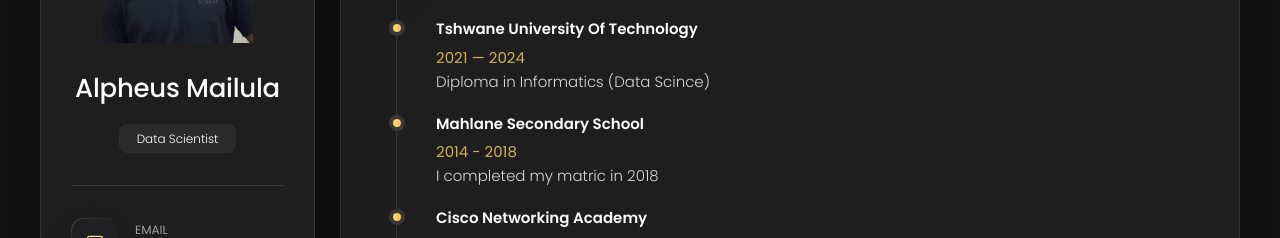
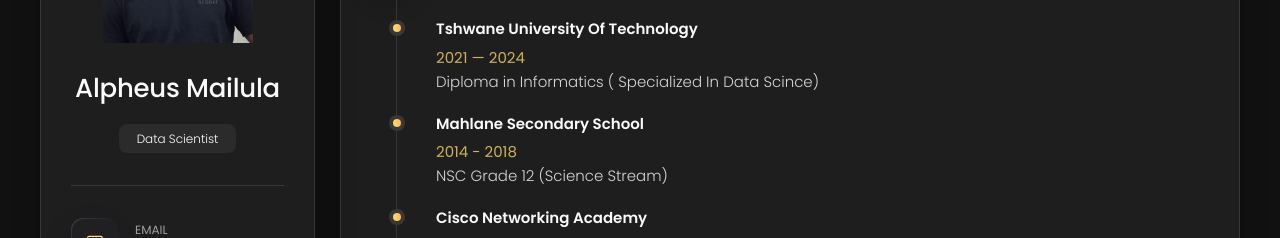
Before and after one commit to AllySimthandile/AllySimthandile, a plain HTML site: page index.html in a window 1280 px wide. Both pictures are taken after a click on the button "Resume". Shown: the part 246-484 px from the top of the page. Drawn offline with nearby package versions, Linux system fonts and the light colour scheme.

Commit message:
Edit Education

```diff
--- a/index.html
+++ b/index.html
@@ -812,7 +812,7 @@
             <span>2021 — 2024</span>
 
             <p class="timeline-text">
-              Diploma in Informatics (Data Scince)
+              Diploma in Informatics ( Specialized In Data Scince)
             </p>
 
           </li>
@@ -824,7 +824,7 @@
             <span>2014 - 2018</span>
 
             <p class="timeline-text">
-              I completed my matric in 2018
+              NSC Grade 12 (Science Stream)
             </p>
 
             <li class="timeline-item">
```
